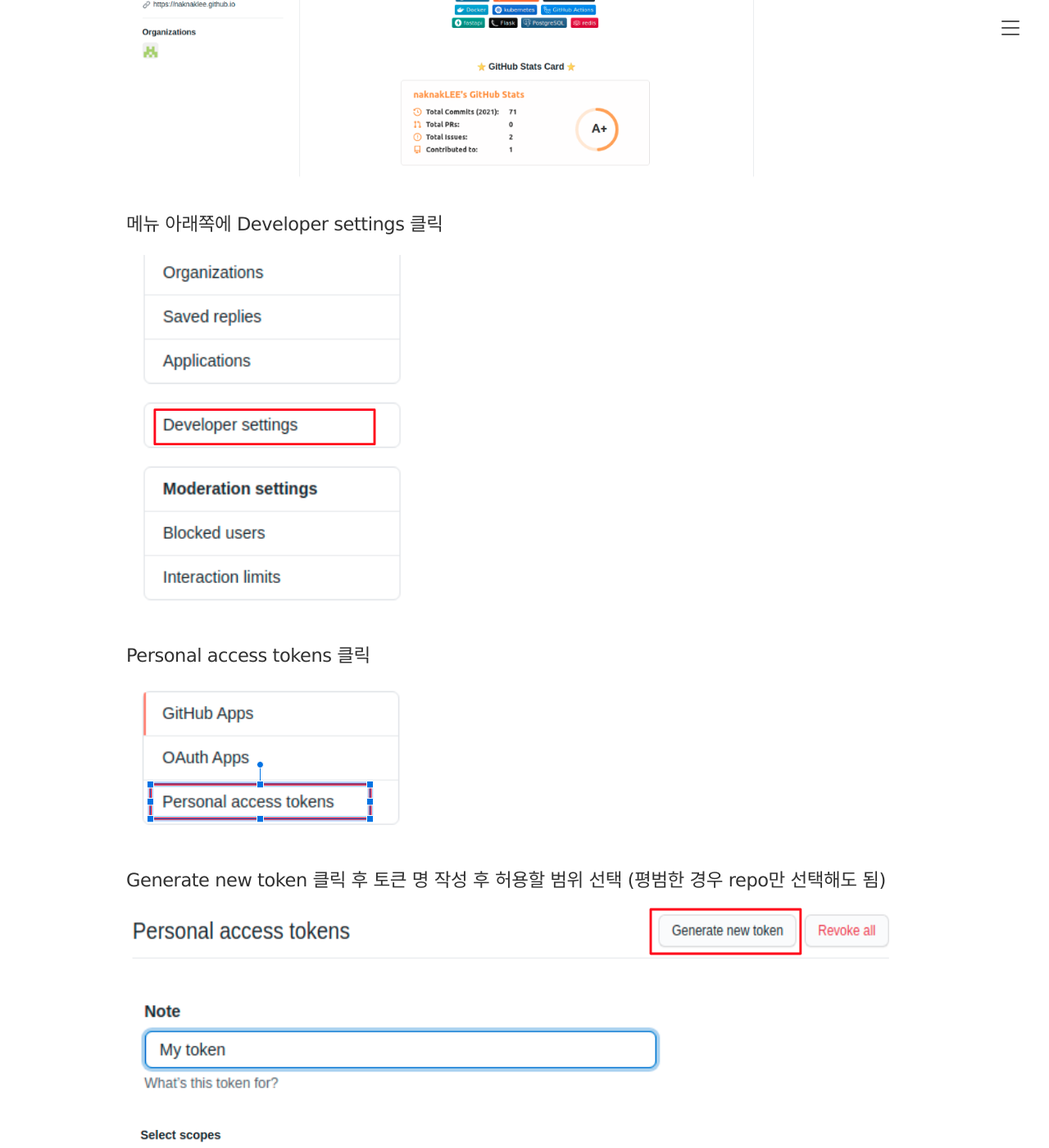
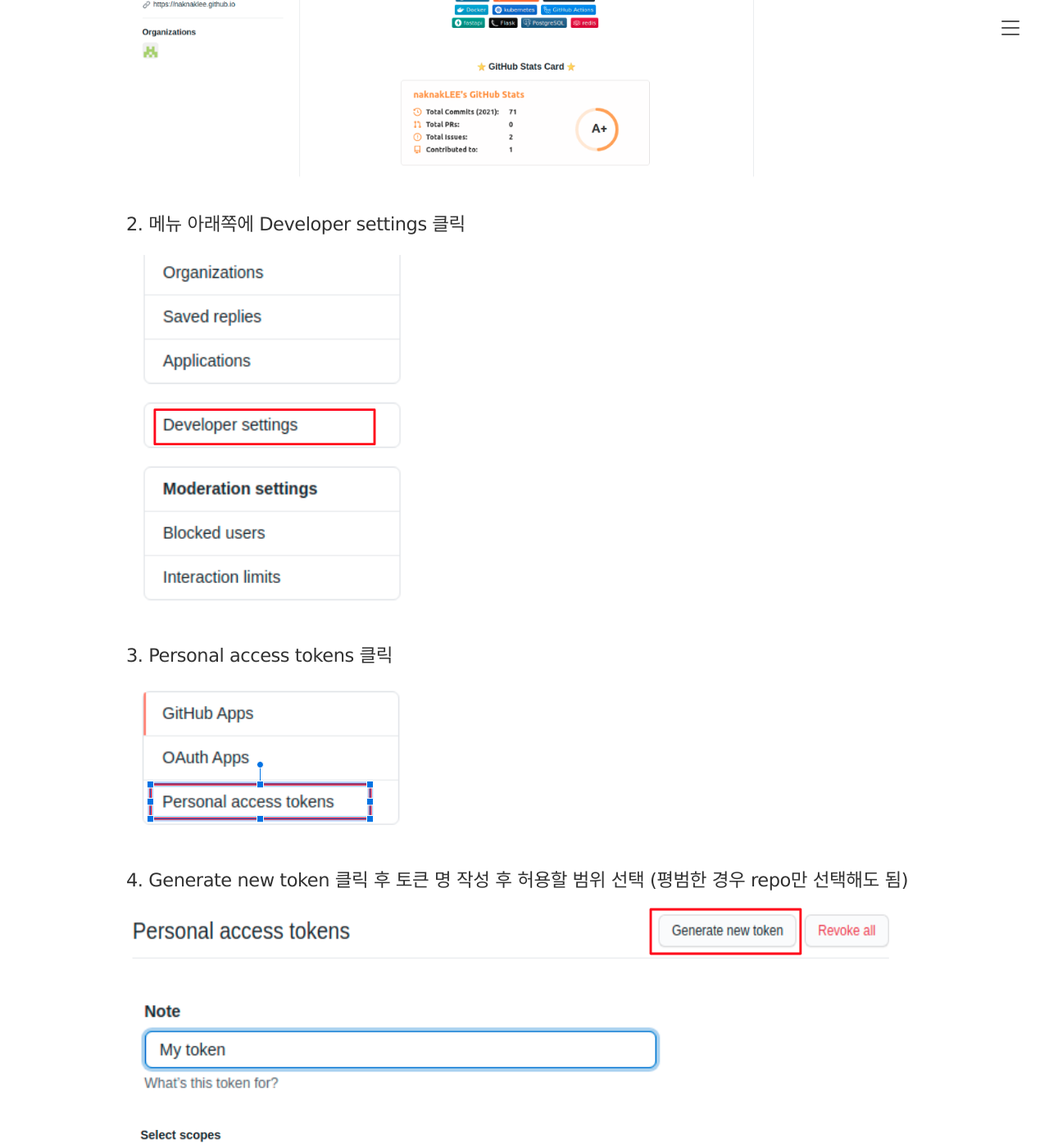
Before and after one commit to naknakLEE/naknakLEE.github.io, a Jekyll site: the page built from _posts/2021-08-15-github-personal-access-token.md, in a window 1280 px wide and 1400 px high, scrolled down 1393 px. Shown: the whole window at 82% size. Built offline with Jekyll 4.4.1, drawn with Linux system fonts in a browser that asks for light colours; comment, search, counter and statistics services are not loaded; some of the changed text lies outside the part shown.

Commit message:
fix: 포스팅 수정

```diff
--- a/_posts/2021-08-15-github-personal-access-token.md
+++ b/_posts/2021-08-15-github-personal-access-token.md
@@ -28,26 +28,26 @@
 ## 해결 방법
 
 
-### github 로그인 후 오른쪽 위 계정 클릭 -> Setting 클릭
+### 1. github 로그인 후 오른쪽 위 계정 클릭 -> Setting 클릭
 
 ![token3](/public/images/2021-08-15-github-personal-access-token-10.png)
 
-### 메뉴 아래쪽에 Developer settings 클릭
+### 2. 메뉴 아래쪽에 Developer settings 클릭
 
 ![token4](/public/images/2021-08-15-github-personal-access-token-4.png)
 
-### Personal access tokens 클릭
+### 3. Personal access tokens 클릭
 
 ![token5](/public/images/2021-08-15-github-personal-access-token-5.png)
 
-### Generate new token 클릭 후 토큰 명 작성 후 허용할 범위 선택 (평범한 경우 repo만 선택해도 됨)
+### 4. Generate new token 클릭 후 토큰 명 작성 후 허용할 범위 선택 (평범한 경우 repo만 선택해도 됨)
 
 ![token2](/public/images/2021-08-15-github-personal-access-token-2.png)
 ![token6](/public/images/2021-08-15-github-personal-access-token-6.png)
 ![token7](/public/images/2021-08-15-github-personal-access-token-7.png)
 ![token8](/public/images/2021-08-15-github-personal-access-token-8.png)
 
-### 생성 된 토큰 값 복사하기
+### 5. 생성 된 토큰 값 복사하기
 
 ** 주의 **
 한번 생성 된 토큰은 까먹었다고 나중에 다시 볼 수 없으니 꼭 기억을 해두세요.
```
